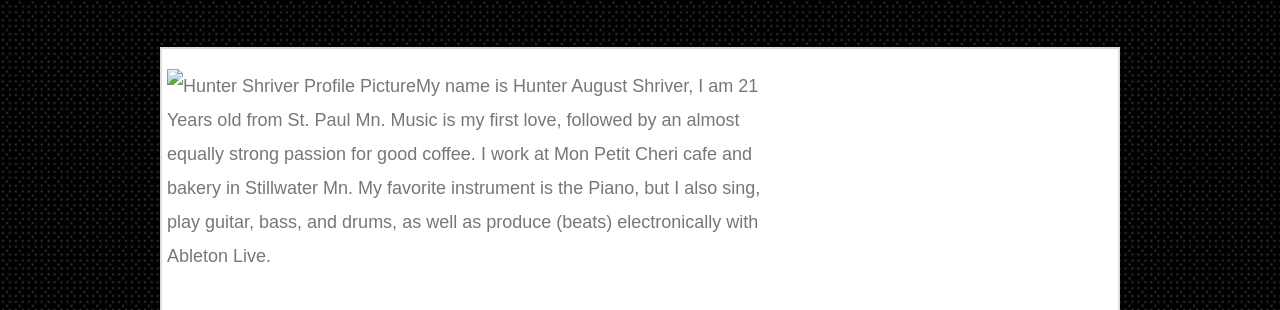
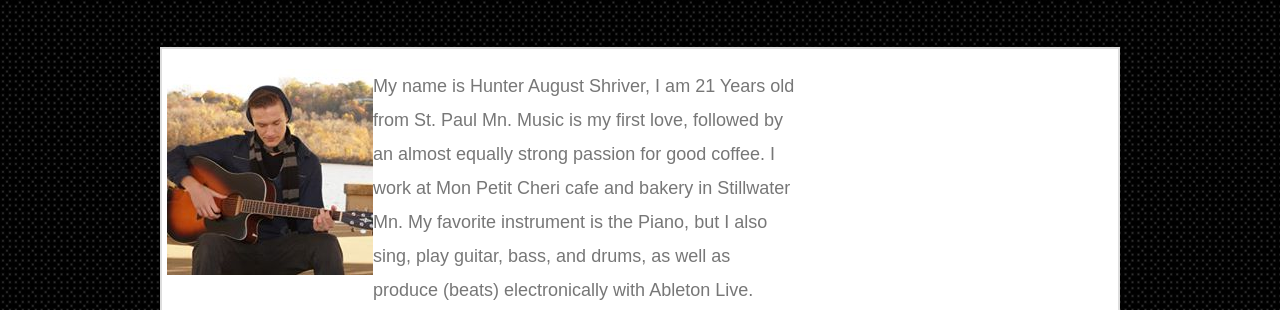
Before and after one commit to PROX-E/Bootstrap-Portfolio, a plain HTML site: page pages/index.html in a window 1280 px wide. Shown: the part 239-549 px from the top of the page. Drawn offline with nearby package versions, Linux system fonts and the light colour scheme; files that its build step writes are made by us from their sources; files whose address does not match are found by name.

Commit message:
move file locations

```diff
--- a/index.html
+++ b/pages/index.html
@@ -37,7 +37,7 @@
     <div class="row">
          <div class="col-md-8 main-section">
             <div class="row">
-                 <img class="pull-left img-responsive" id="profile-photo" src=" " alt="Hunter Shriver Profile Picture">
+                 <img class="pull-left img-responsive" id="profile-photo" src="../assets/images/profile.jpg" alt="Hunter Shriver Profile Picture">
                     <p>My name is Hunter August Shriver, I am 21 Years old from St. Paul Mn.
                             Music is my first love, followed by an almost equally strong passion for good coffee.
                             I work at Mon Petit Cheri cafe and bakery in Stillwater Mn. My favorite instrument is the Piano,
```
Also changed, not shown: pages/contact.html (renamed from contact.html), pages/portfolio.html (renamed from portfolio.html).
